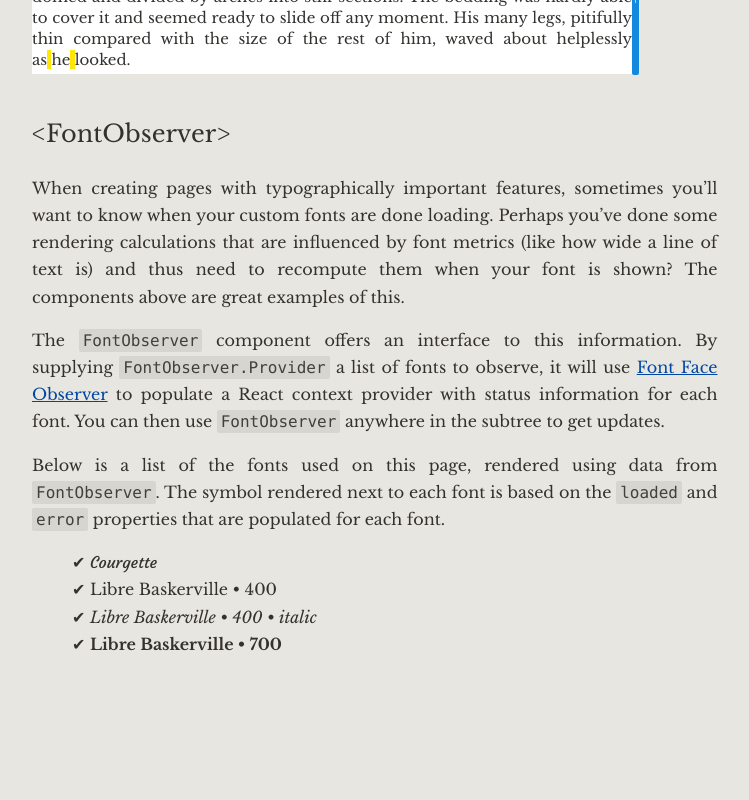
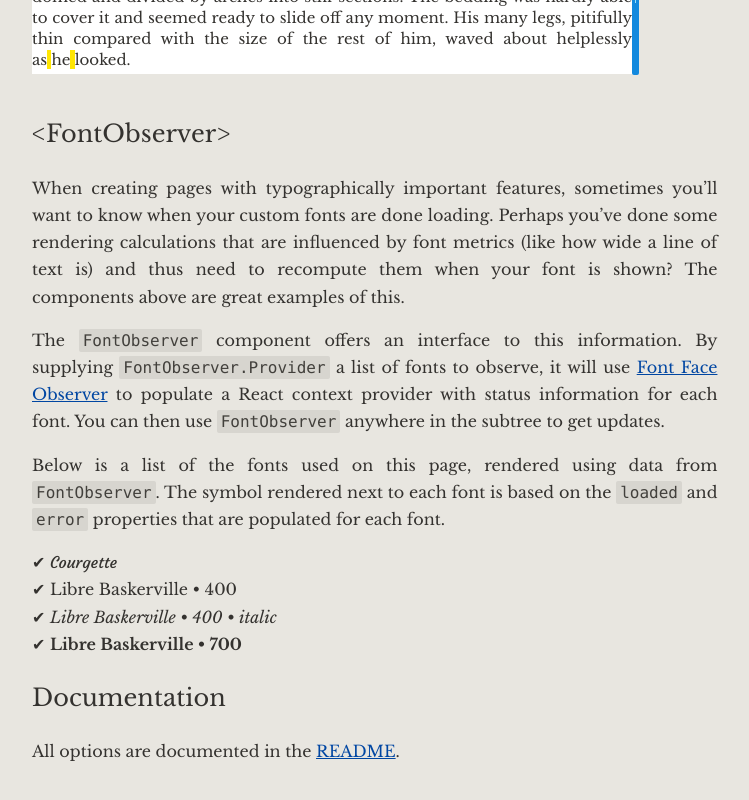
Before and after one commit to exogen/react-typesetting, a Next.js app: page / in a window 1280 px wide. Shown: the part 1740-2540 px from the top of the page, without its empty margins (68-817 px from the left). Before the commit the page ends 2464 px from the top, so only its background shows below. Built offline with nearby package versions, Linux system fonts and the light colour scheme.

Commit message:
Rebuild demo

```diff
--- a/pages/index.js
+++ b/pages/index.js
@@ -285,7 +285,7 @@
                 </PreventWidows>
               </p>
 
-              <ul style={{ listStyle: "none " }}>
+              <ul style={{ listStyle: "none", padding: 0 }}>
                 <FontObserver>
                   {({ fonts }) =>
                     fonts.map((font, i) => (
@@ -310,6 +310,20 @@
                 </FontObserver>
               </ul>
             </section>
+            <section>
+              <SectionTitle>Documentation</SectionTitle>
+              <p>
+                All options are documented in the{" "}
+                <a
+                  href="https://github.com/exogen/react-typesetting"
+                  rel="noopener"
+                  target="_blank"
+                >
+                  README
+                </a>
+                .
+              </p>
+            </section>
           </main>
         </FontObserver.Provider>
       </>
```
Also changed, not shown: 1 other file (tests, documents, lock files or other folders).
